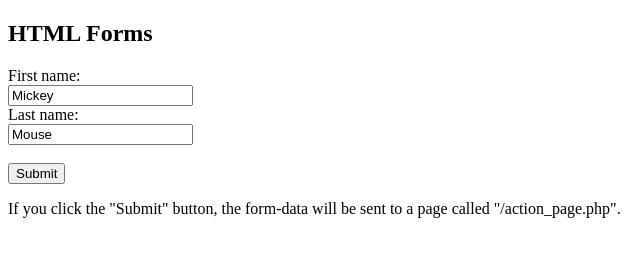
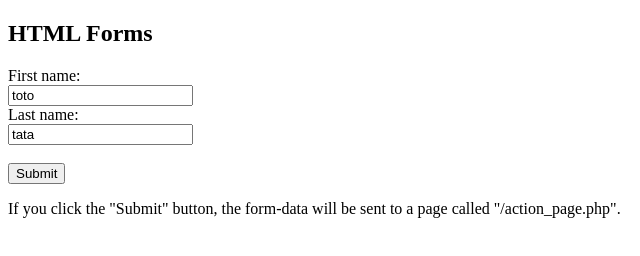
Before and after one commit to Samir-hs/Deploy-users-devops, a plain HTML site: page index.html in a window 1280 px wide. Shown: the full height of the page, 0-640 px from the left. Drawn offline with Linux system fonts and the light colour scheme.

Commit message:
changement toto tata

```diff
--- a/index.html
+++ b/index.html
@@ -6,10 +6,10 @@
 
 <form action="/action_page.php">
   First name:<br>
-  <input type="text" name="firstname" value="Mickey">
+  <input type="text" name="firstname" value="toto">
   <br>
   Last name:<br>
-  <input type="text" name="lastname" value="Mouse">
+  <input type="text" name="lastname" value="tata">
   <br><br>
   <input type="submit" value="Submit">
 </form>
```
